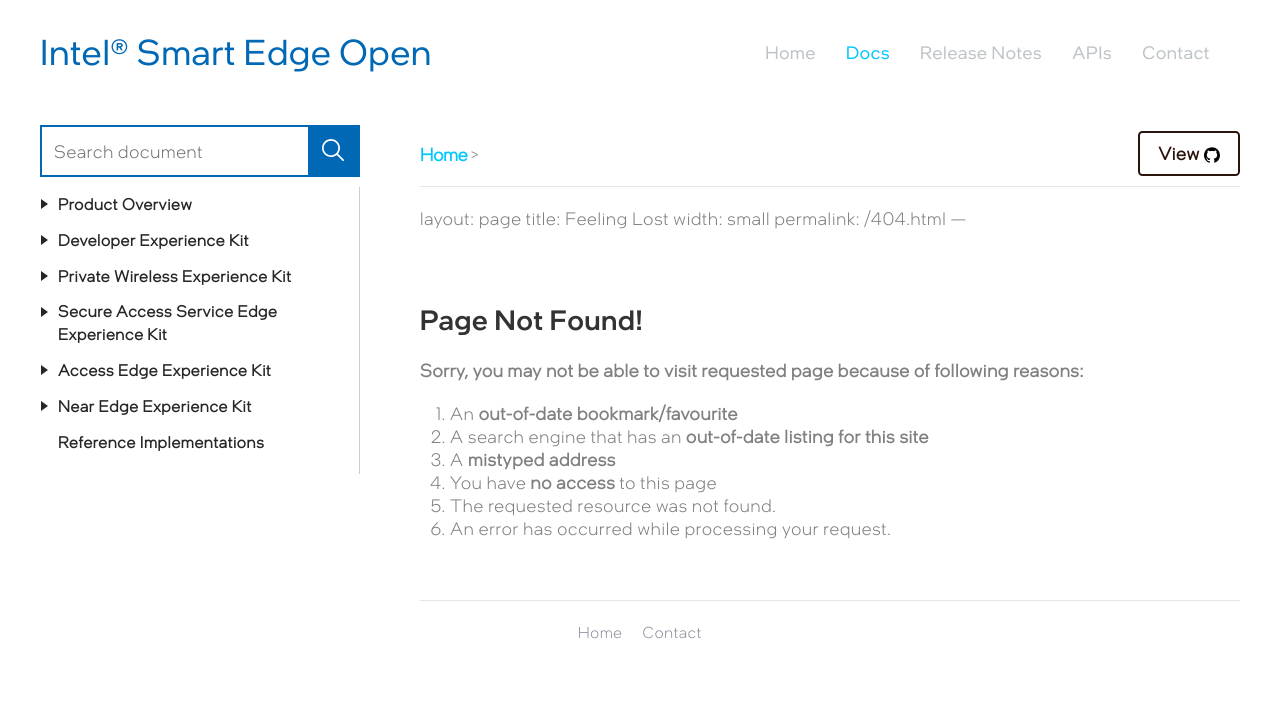
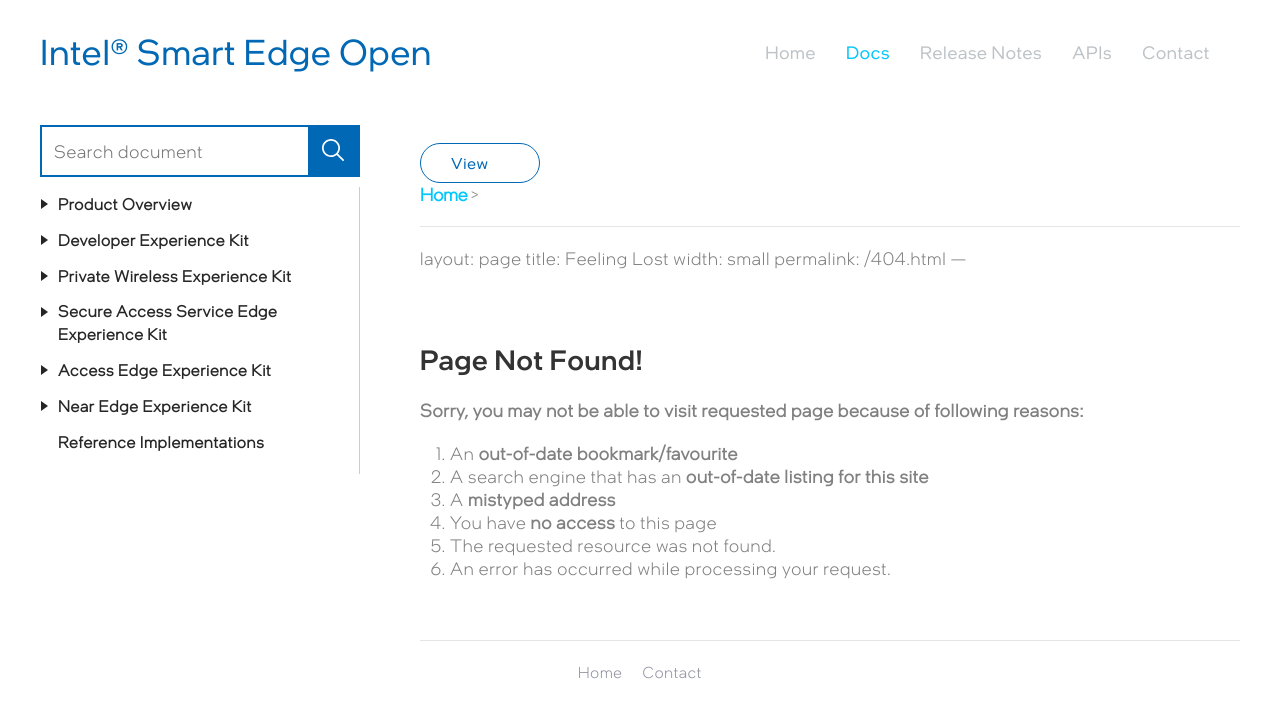
Before and after one commit to intelsmartedgeons/docs, a Jekyll site: the page built from 404.md, in a window 1280 px wide. Shown: the top 718 px of the page. Built offline with Jekyll 4.4.1, drawn with Linux system fonts in a browser that asks for light colours; some web fonts are replaced; our own code applies the rules of GitHub Pages for plain Markdown files; comment, search, counter and statistics services are not loaded.

Commit message:
cta button added

```diff
--- a/_includes/breadcrumbs.html
+++ b/_includes/breadcrumbs.html
@@ -12,7 +12,7 @@
 {% assign title = page.name | replace: "-"," " | replace: "_"," " | split: ".md" | first %}
 {% assign pageTitle = title | split: ' ' %}
 {% capture pageTitleUpper %}{% for word in pageTitle %}{{ word | capitalize }} {% endfor %}{% endcapture %}
-<a href="javascript:void(0);" class="uk-blankBtn breadcrumbRightBtn">View <svg xmlns="http://www.w3.org/2000/svg" width="16" height="16" fill="none" xmlns:v="https://vecta.io/nano"><path d="M7.993.219C3.577.217 0 3.792 0 8.204c0 3.489 2.238 6.455 5.354 7.545.42.105.355-.193.355-.396v-1.384c-2.423.284-2.521-1.32-2.684-1.588-.329-.561-1.105-.704-.873-.971.552-.284 1.114.071 1.766 1.034.471.698 1.391.58 1.857.464.102-.42.32-.795.62-1.086-2.511-.45-3.557-1.982-3.557-3.804 0-.884.291-1.696.863-2.352-.364-1.08.034-2.005.087-2.143 1.038-.093 2.116.743 2.2.809.589-.159 1.263-.243 2.016-.243s1.432.087 2.027.248c.202-.154 1.202-.871 2.166-.784.052.138.441 1.041.098 2.107.579.657.873 1.477.873 2.363 0 1.825-1.054 3.359-3.571 3.802.216.212.387.465.504.744s.177.579.177.881v2.009c.014.161 0 .32.268.32 3.162-1.066 5.439-4.054 5.439-7.573A7.99 7.99 0 0 0 7.993.219z" fill="#000"></path></svg></a>
+<a href="javascript:void(0);" class="uk-button uk-button-primary-outline breadcrumbRightBtn">View <svg xmlns="http://www.w3.org/2000/svg" width="16" height="16" fill="none" xmlns:v="https://vecta.io/nano"><path d="M7.993.219C3.577.217 0 3.792 0 8.204c0 3.489 2.238 6.455 5.354 7.545.42.105.355-.193.355-.396v-1.384c-2.423.284-2.521-1.32-2.684-1.588-.329-.561-1.105-.704-.873-.971.552-.284 1.114.071 1.766 1.034.471.698 1.391.58 1.857.464.102-.42.32-.795.62-1.086-2.511-.45-3.557-1.982-3.557-3.804 0-.884.291-1.696.863-2.352-.364-1.08.034-2.005.087-2.143 1.038-.093 2.116.743 2.2.809.589-.159 1.263-.243 2.016-.243s1.432.087 2.027.248c.202-.154 1.202-.871 2.166-.784.052.138.441 1.041.098 2.107.579.657.873 1.477.873 2.363 0 1.825-1.054 3.359-3.571 3.802.216.212.387.465.504.744s.177.579.177.881v2.009c.014.161 0 .32.268.32 3.162-1.066 5.439-4.054 5.439-7.573A7.99 7.99 0 0 0 7.993.219z"></path></svg></a>
 <div id="breadcrumbs">
   {% assign crumbs = page.url | remove:'/index.html' | split: '/' %}
   <a href="{{ site.main_url }}">Home</a> >
```
